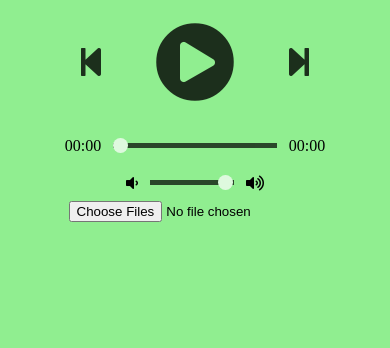
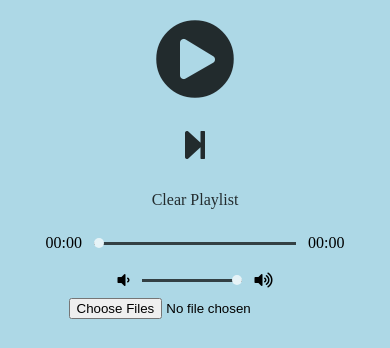
Before and after one commit to MaxLubale/music-player, a plain HTML site: page index.html in a window 390 px wide. Shown: the part 512-860 px from the top of the page. Drawn offline with Linux system fonts and the light colour scheme.

Commit message:
Added Responsibility

```diff
--- a/index.html
+++ b/index.html
@@ -24,7 +24,7 @@
       <div class="prev-track" onclick="prevTrack()"><i class="fa fa-step-backward fa-2x"></i></div>
       <div class="playpause-track" onclick="playpauseTrack()"><i class="fa fa-play-circle fa-5x"></i></div>
       <div class="next-track" onclick="nextTrack()"><i class="fa fa-step-forward fa-2x"></i></div>
-
+      <div class="clear-playlist" onclick="clearPlaylist()">Clear Playlist</div>
     </div>
     <div class="slider_container">
       <div class="current-time">00:00</div>
--- a/style.css
+++ b/style.css
@@ -1,6 +1,5 @@
 body {
     background-color: lightgreen;
-    /* Smoothly transition the background color */
     transition: background-color .5s;
   }
 
@@ -47,18 +46,13 @@ body {
     align-items: center;
   }
 
-  .playpause-track,
-  .prev-track,
-  .next-track {
+  .playpause-track, .prev-track, .next-track, .clear-playlist {
     padding: 25px;
     opacity: 0.8;
-    /* Smoothly transition the opacity */
     transition: opacity .2s;
   }
 
-  .playpause-track:hover,
-  .prev-track:hover,
-  .next-track:hover {
+  .playpause-track:hover, .prev-track:hover, .next-track:hover, .clear-playlist:hover {
     opacity: 1.0;
   }
 
@@ -70,9 +64,7 @@ body {
     align-items: center;
   }
 
-  /* Modify the appearance of the slider */
-  .seek_slider,
-  .volume_slider {
+  .seek_slider, .volume_slider {
     -webkit-appearance: none;
     -moz-appearance: none;
     appearance: none;
@@ -83,9 +75,7 @@ body {
     transition: opacity .2s;
   }
 
-  /* Modify the appearance of the slider thumb */
-  .seek_slider::-webkit-slider-thumb,
-  .volume_slider::-webkit-slider-thumb {
+  .seek_slider::-webkit-slider-thumb, .volume_slider::-webkit-slider-thumb {
     -webkit-appearance: none;
     -moz-appearance: none;
     appearance: none;
@@ -96,8 +86,7 @@ body {
     border-radius: 50%;
   }
 
-  .seek_slider:hover,
-  .volume_slider:hover {
+  .seek_slider:hover, .volume_slider:hover {
     opacity: 1.0;
   }
 
@@ -109,19 +98,46 @@ body {
     width: 30%;
   }
 
-  .current-time,
-  .total-duration {
+  .current-time, .total-duration {
     padding: 10px;
   }
 
-  i.fa-volume-down,
-  i.fa-volume-up {
+  i.fa-volume-down, i.fa-volume-up {
     padding: 10px;
   }
 
-  i.fa-play-circle,
-  i.fa-pause-circle,
-  i.fa-step-forward,
-  i.fa-step-backward {
+  i.fa-play-circle, i.fa-pause-circle, i.fa-step-forward, i.fa-step-backward {
     cursor: pointer;
   }
+
+  /* Responsive styles for screens up to 600px width */
+  @media only screen and (max-width: 600px) {
+    body {
+      background-color: lightblue;
+    }
+
+    .player {
+      height: 100vh;
+    }
+
+    .buttons {
+      flex-direction: column;
+    }
+
+    .prev-track, .playpause-track, .next-track, .clear-playlist {
+      padding: 15px;
+    }
+
+    .slider_container {
+      width: 90%;
+    }
+
+    .seek_slider, .volume_slider {
+      height: 3px;
+    }
+
+    .seek_slider::-webkit-slider-thumb, .volume_slider::-webkit-slider-thumb {
+      width: 10px;
+      height: 10px;
+    }
+  }
```
